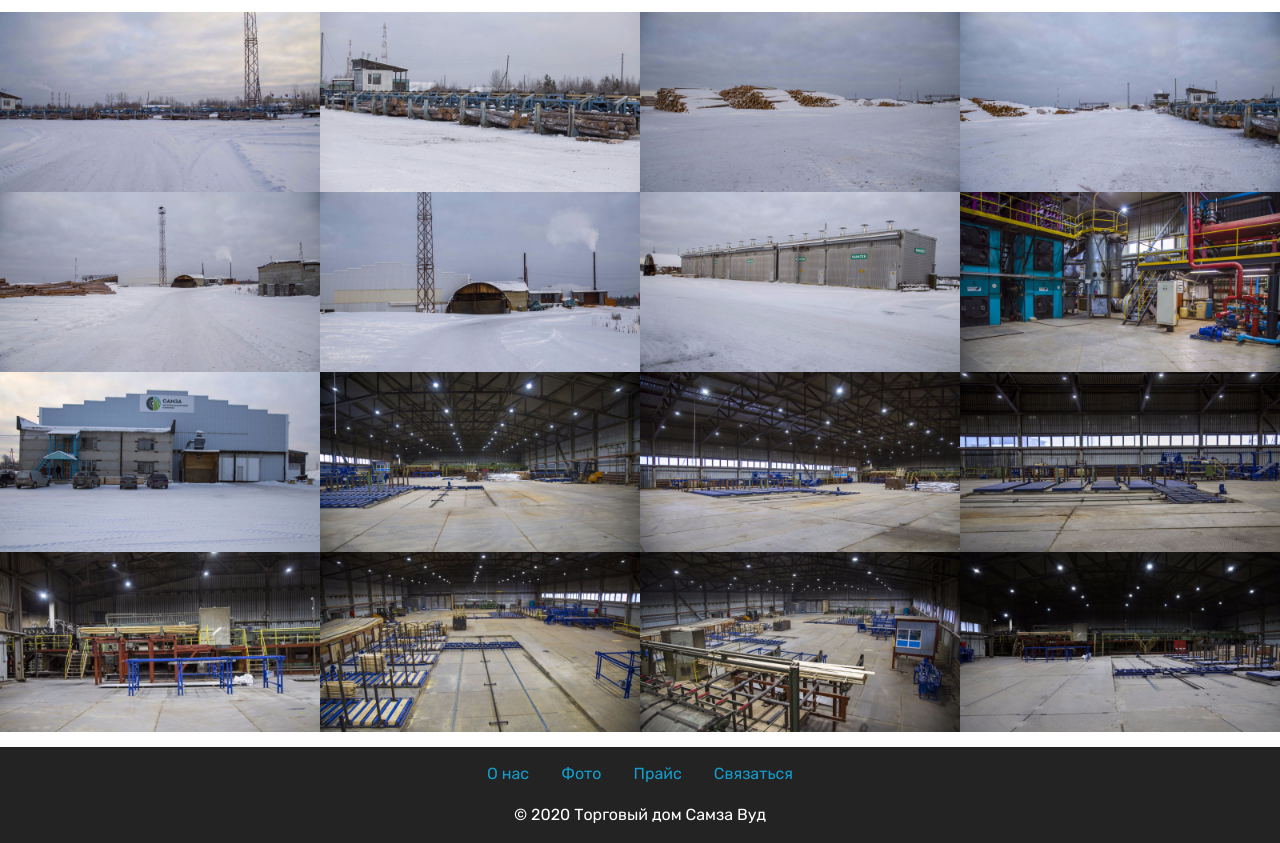
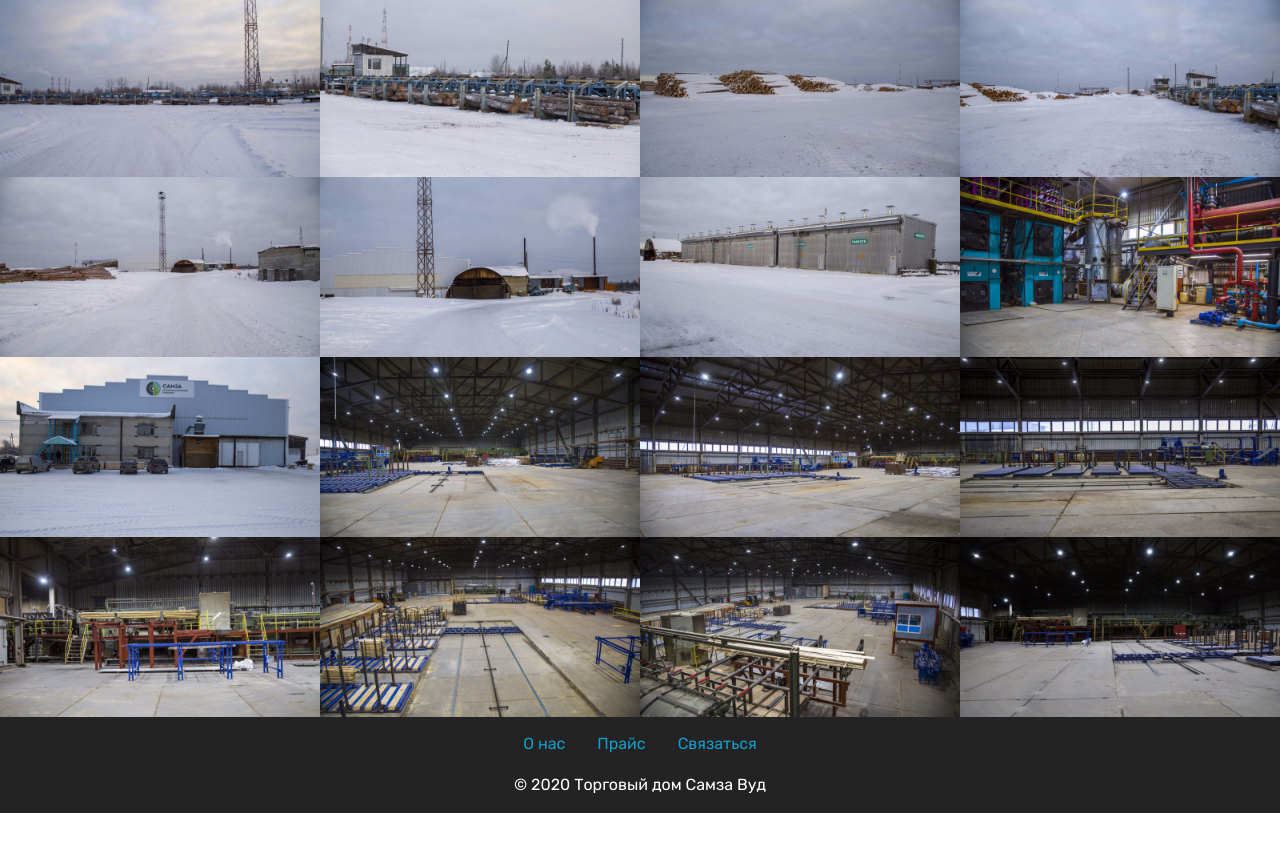
Before and after one commit to lapsha38/samza-wood, a plain HTML site: page photo.html in a window 1280 px wide. Shown: the part 150-993 px from the top of the page. After the commit the page ends 963 px from the top, so only its background shows below. Drawn offline with Linux system fonts and the light colour scheme; files whose address does not match are found by name.

Commit message:
create github pages

```diff
--- a/assets/mobirise/css/mbr-additional.css
+++ b/assets/mobirise/css/mbr-additional.css
@@ -1547,8 +1547,8 @@ section.lazy-placeholder:after {
   color: #ffffff;
 }
 .cid-rS6NCZLl6u {
-  padding-top: 15px;
-  padding-bottom: 15px;
+  padding-top: 0px;
+  padding-bottom: 0px;
   background-color: #ffffff;
   overflow: hidden;
 }
--- a/photo.html
+++ b/photo.html
@@ -65,7 +65,7 @@
     </nav>
 </section>
 
-<section class="engine"><a href="https://mobirise.info/c">website builder</a></section><section class="mbr-section content4 cid-rS6NCFoKK8" id="content4-s">
+<section class="engine"><a href="https://mobirise.info/d">site maker</a></section><section class="mbr-section content4 cid-rS6NCFoKK8" id="content4-s">
 
 
 
@@ -108,7 +108,7 @@
                 <li class="foot-menu-item mbr-fonts-style display-7">
                         <a href="index.html#counters5-h">О нас</a>
                     </li><li class="foot-menu-item mbr-fonts-style display-7">
-                        <a href="photo.html">Фото</a></li><li class="foot-menu-item mbr-fonts-style display-7"><a href="assets/files/samza-wood_price.xlsx">Прайс</a></li><li class="foot-menu-item mbr-fonts-style display-7">
+                        <a href="assets/files/samza-wood_price.xlsx">Прайс</a></li><li class="foot-menu-item mbr-fonts-style display-7">
                         <a href="index.html#contacts1-6">Связаться</a>
                     </li></ul>
             </div>
```
Also changed, not shown: index.html (+1 -1 lines), 1 other file.
